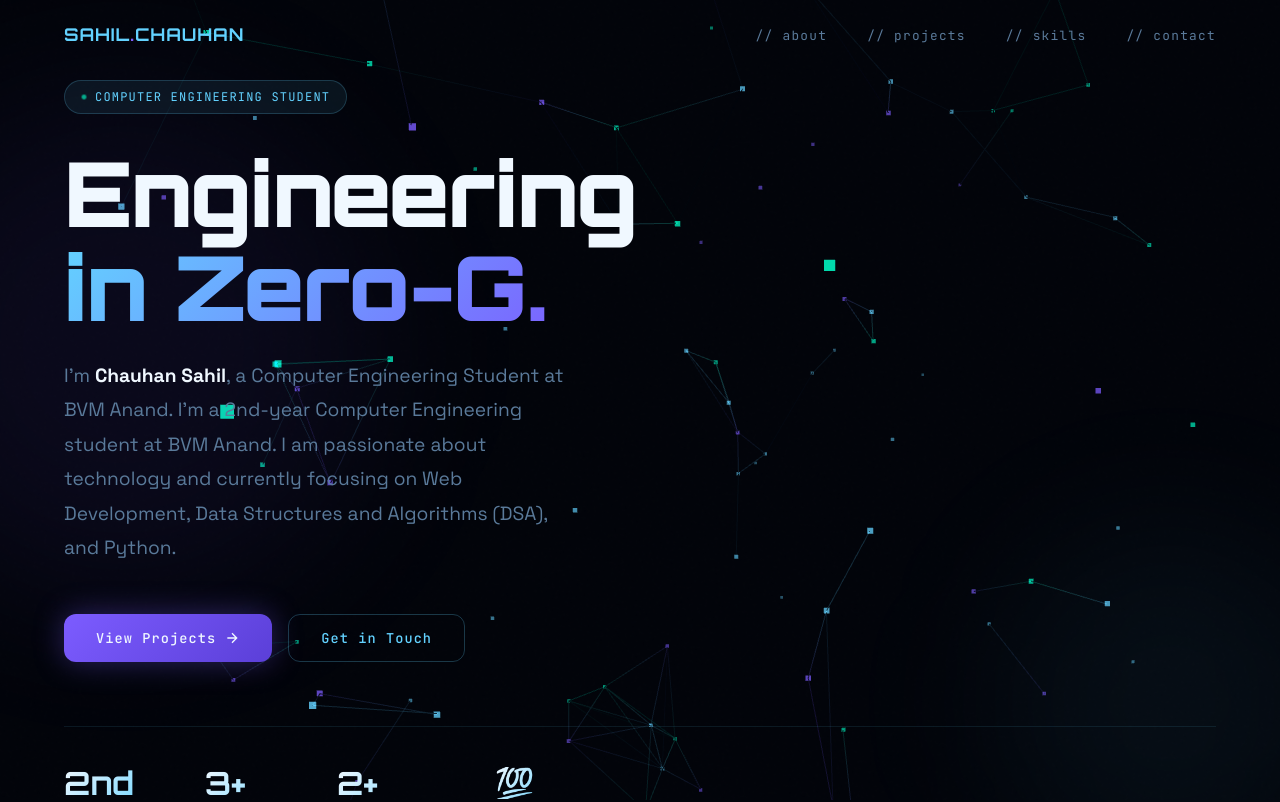
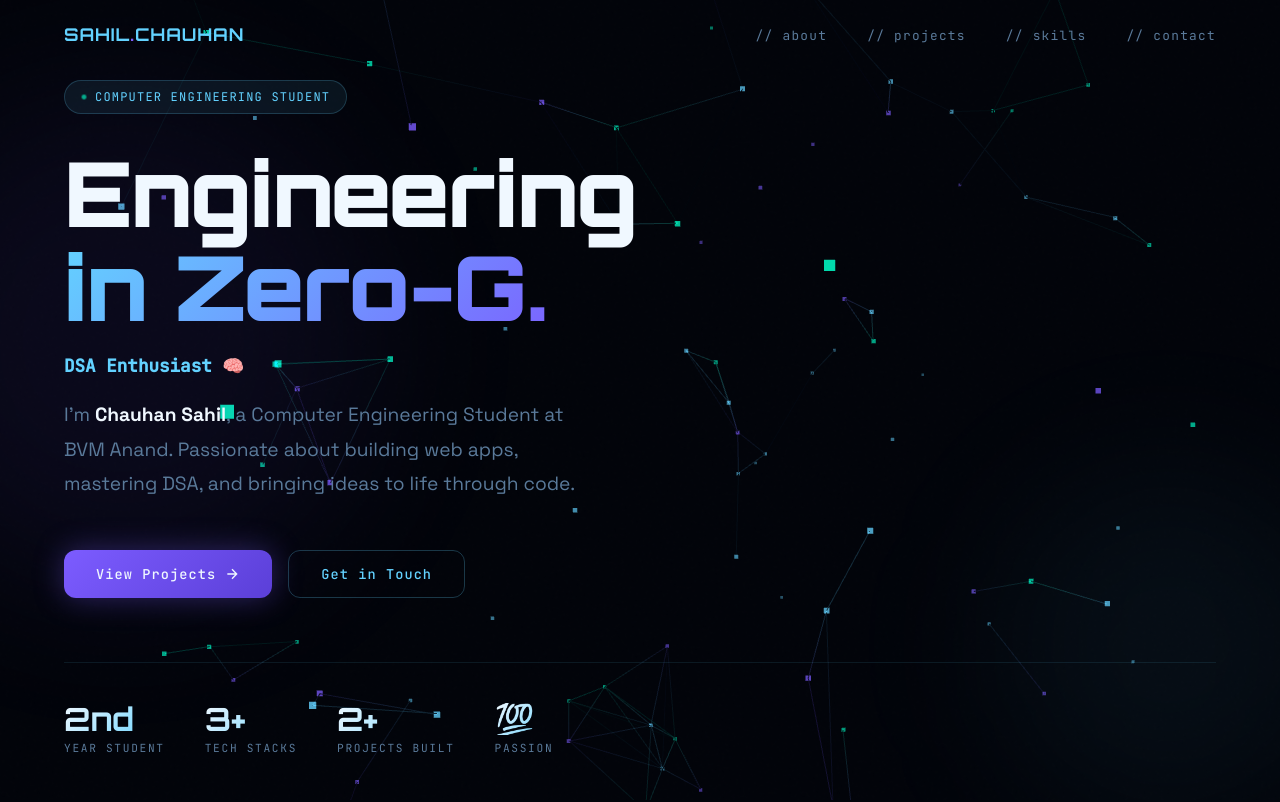
Before and after one commit to chauhansahil3143/portfolio, a Next.js app: page / in a window 1280 px wide. Shown: the top 802 px of the page. Built offline with nearby package versions, Linux system fonts and the light colour scheme.

Commit message:
Add hover zoom on name and bio text

```diff
--- a/src/app/globals.css
+++ b/src/app/globals.css
@@ -933,3 +933,80 @@ main {
   background: rgba(124, 92, 255, 0.35);
   color: var(--c-white);
 }
+
+/* ── Typewriter ─────────────────────────────────────────── */
+.hero__typewriter {
+  display: flex;
+  align-items: center;
+  gap: 2px;
+  font-family: var(--font-mono);
+  font-size: 1.1rem;
+  color: var(--c-glow);
+  margin: -8px 0 16px;
+  min-height: 1.8em;
+}
+
+.typewriter__text {
+  color: var(--c-glow);
+  font-weight: 600;
+}
+
+.typewriter__cursor {
+  display: inline-block;
+  color: var(--c-accent);
+  font-weight: 300;
+  animation: blink 0.75s step-end infinite;
+  margin-left: 1px;
+}
+
+@keyframes blink {
+  0%, 100% { opacity: 1; }
+  50% { opacity: 0; }
+}
+
+/* ── Directional scroll-in animations ───────────────────── */
+.slide-in-left {
+  opacity: 0;
+  transform: translateX(-70px);
+  transition: opacity 0.75s cubic-bezier(0.16,1,0.3,1), transform 0.75s cubic-bezier(0.16,1,0.3,1);
+  will-change: opacity, transform;
+}
+.slide-in-left.visible { opacity: 1; transform: translateX(0); }
+
+.slide-in-right {
+  opacity: 0;
+  transform: translateX(70px);
+  transition: opacity 0.75s cubic-bezier(0.16,1,0.3,1), transform 0.75s cubic-bezier(0.16,1,0.3,1);
+  will-change: opacity, transform;
+}
+.slide-in-right.visible { opacity: 1; transform: translateX(0); }
+
+.slide-in-up {
+  opacity: 0;
+  transform: translateY(70px);
+  transition: opacity 0.75s cubic-bezier(0.16,1,0.3,1), transform 0.75s cubic-bezier(0.16,1,0.3,1);
+  will-change: opacity, transform;
+}
+.slide-in-up.visible { opacity: 1; transform: translateY(0); }
+
+/* ── Hover zoom on name & bio ──────────────────────────── */
+.hero__subtitle strong {
+  display: inline-block;
+  transition: transform 0.25s cubic-bezier(0.34, 1.56, 0.64, 1), color 0.25s;
+  cursor: default;
+}
+
+.hero__subtitle strong:hover {
+  transform: scale(1.12);
+  color: var(--c-glow);
+}
+
+.about__body {
+  transition: transform 0.3s cubic-bezier(0.34, 1.56, 0.64, 1);
+  cursor: default;
+  display: block;
+}
+
+.about__body:hover {
+  transform: scale(1.02);
+}
--- a/src/components/HeroSection.tsx
+++ b/src/components/HeroSection.tsx
@@ -1,16 +1,27 @@
 'use client';
 
-import { useEffect, useRef } from 'react';
+import { useEffect, useRef, useState } from 'react';
 import { personalInfo, heroStats } from '@/config/data';
+
+// Sentences that will be typed and deleted in a loop
+const TYPED_SENTENCES = [
+  'Web Developer 🌐',
+  'DSA Enthusiast 🧠',
+  'Python Programmer 🐍',
+  'Problem Solver 💡',
+  'CS Undergrad @ BVM 🎓',
+];
 
 export default function HeroSection() {
   const heroRef = useRef<HTMLElement>(null);
+  const [displayText, setDisplayText] = useState('');
+  const [sentenceIndex, setSentenceIndex] = useState(0);
+  const [isDeleting, setIsDeleting] = useState(false);
 
+  // Staggered entrance animation
   useEffect(() => {
     const el = heroRef.current;
     if (!el) return;
-
-    // Staggered fade-in for hero children
     const items = el.querySelectorAll<HTMLElement>('[data-hero-item]');
     items.forEach((item, i) => {
       item.style.opacity = '0';
@@ -24,6 +35,36 @@ export default function HeroSection() {
       });
     });
   }, []);
+
+  // Typewriter effect
+  useEffect(() => {
+    const current = TYPED_SENTENCES[sentenceIndex];
+    let timeout: ReturnType<typeof setTimeout>;
+
+    if (!isDeleting) {
+      // Typing
+      if (displayText.length < current.length) {
+        timeout = setTimeout(() => {
+          setDisplayText(current.slice(0, displayText.length + 1));
+        }, 80);
+      } else {
+        // Pause before deleting
+        timeout = setTimeout(() => setIsDeleting(true), 1800);
+      }
+    } else {
+      // Deleting
+      if (displayText.length > 0) {
+        timeout = setTimeout(() => {
+          setDisplayText(current.slice(0, displayText.length - 1));
+        }, 40);
+      } else {
+        setIsDeleting(false);
+        setSentenceIndex((prev) => (prev + 1) % TYPED_SENTENCES.length);
+      }
+    }
+
+    return () => clearTimeout(timeout);
+  }, [displayText, isDeleting, sentenceIndex]);
 
   const scrollTo = (id: string) => {
     document.getElementById(id)?.scrollIntoView({ behavior: 'smooth' });
@@ -56,9 +97,15 @@ export default function HeroSection() {
           <span className="line-accent gradient-text">{personalInfo.heroHeadingHighlight}</span>
         </h1>
 
+        {/* Typewriter line */}
+        <div data-hero-item className="hero__typewriter" aria-live="polite" aria-label="Typing animation">
+          <span className="typewriter__text">{displayText}</span>
+          <span className="typewriter__cursor" aria-hidden="true">|</span>
+        </div>
+
         {/* Subtitle */}
         <p data-hero-item className="hero__subtitle">
-          I&apos;m <strong style={{ color: 'var(--c-white)' }}>{personalInfo.name}</strong>, a {personalInfo.role} at {personalInfo.college}. {personalInfo.heroSubtitle}
+          I&apos;m <strong style={{ color: 'var(--c-white)' }}>{personalInfo.name}</strong>, a {personalInfo.role} at {personalInfo.college}. Passionate about building web apps, mastering DSA, and bringing ideas to life through code.
         </p>
 
         {/* CTAs */}
--- a/src/components/ProjectsSection.tsx
+++ b/src/components/ProjectsSection.tsx
@@ -21,7 +21,7 @@ export default function ProjectsSection() {
       { threshold: 0.1, rootMargin: '0px 0px -60px 0px' },
     );
 
-    el.querySelectorAll('.fade-in-up').forEach((node) => observer.observe(node));
+    el.querySelectorAll('.fade-in-up, .slide-in-left, .slide-in-right, .slide-in-up').forEach((node) => observer.observe(node));
     return () => observer.disconnect();
   }, []);
 
@@ -43,7 +43,11 @@ export default function ProjectsSection() {
             <article
               key={project.id}
               id={project.id}
-              className="glass-card project-card fade-in-up"
+              className={`glass-card project-card ${
+                i % 3 === 0 ? 'slide-in-left' :
+                i % 3 === 1 ? 'slide-in-up' :
+                'slide-in-right'
+              }`}
               style={{ transitionDelay: `${(i % 3) * 100}ms` }}
               role="listitem"
               aria-label={`Project: ${project.title}`}
```
